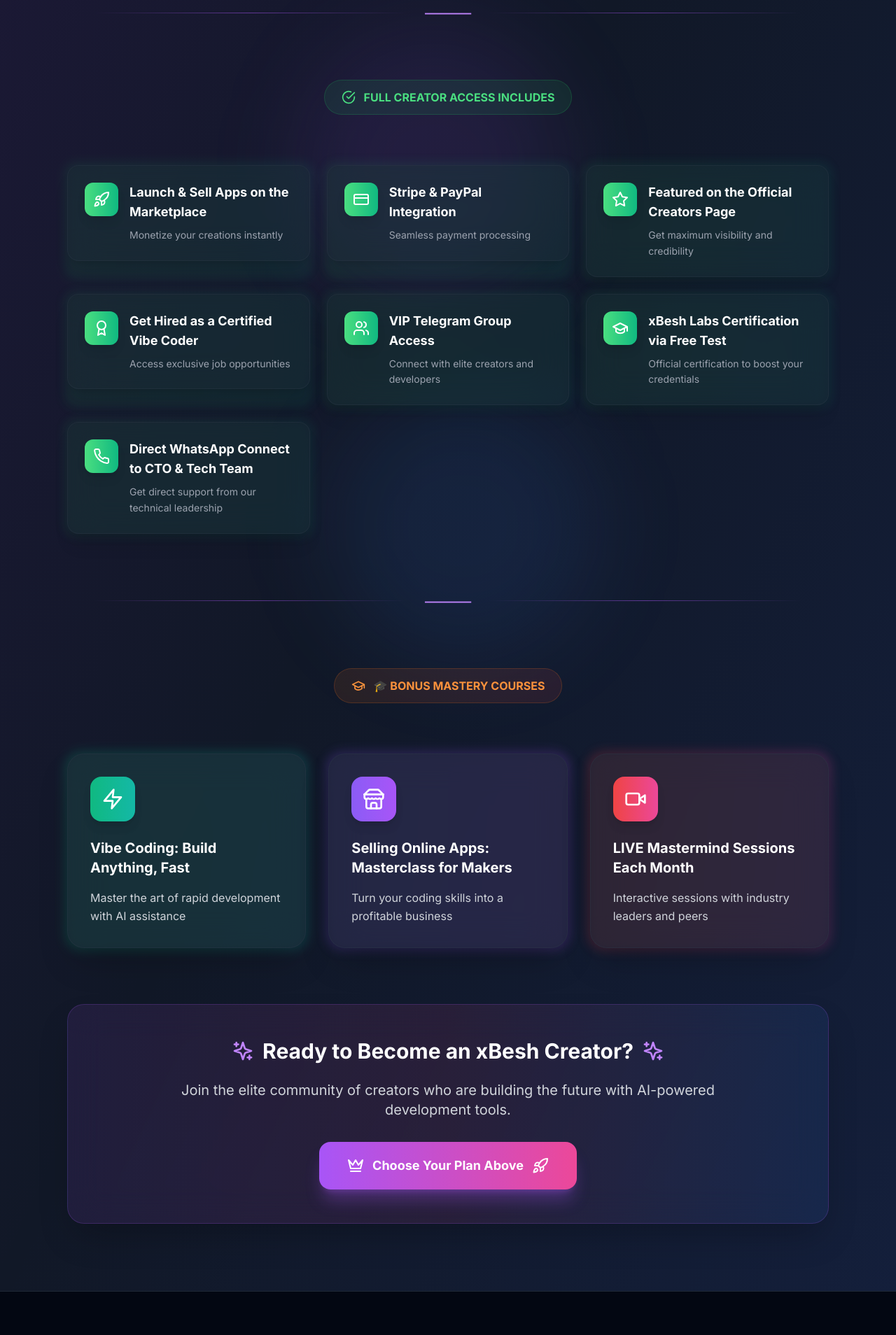
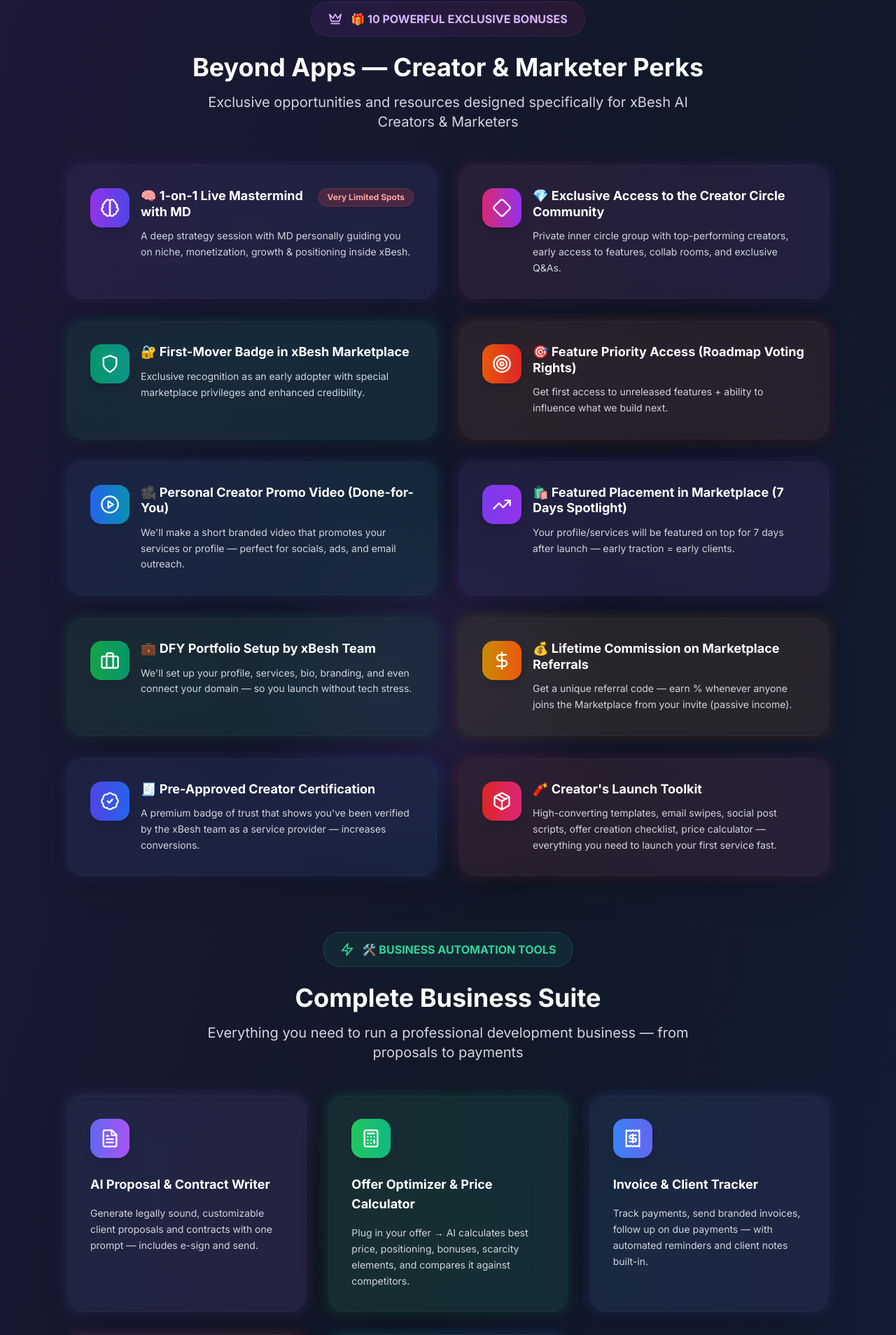
Before and after one commit to xbmilan/xbesh_webinar_2july, a React (Vite) app: page / in a window 1280 px wide. Shown: the part 5618-7526 px from the top of the page at 70% size. Built offline with nearby package versions, Linux system fonts and the light colour scheme.

Commit message:
Bonuses section updated

```diff
--- a/src/components/Bonuses.tsx
+++ b/src/components/Bonuses.tsx
@@ -15,7 +15,22 @@
   Gift,
   Sparkles,
   Phone,
-  CheckCircle
+  CheckCircle,
+  FileText,
+  Calculator,
+  Receipt,
+  Mail,
+  Globe,
+  Brain,
+  Diamond,
+  Shield,
+  Target,
+  PlayCircle,
+  TrendingUp,
+  Briefcase,
+  DollarSign,
+  BadgeCheck,
+  Package
 } from 'lucide-react';
 
 const mainBonuses = [
@@ -36,6 +51,103 @@
     title: 'KoalaCart — Sell like a pro',
     description: 'Our ThriveCart-style platform for professional online selling',
     gradient: 'from-purple-500 to-pink-500'
+  }
+];
+
+const businessTools = [
+  {
+    icon: FileText,
+    title: 'AI Proposal & Contract Writer',
+    description: 'Generate legally sound, customizable client proposals and contracts with one prompt — includes e-sign and send.',
+    gradient: 'from-indigo-500 to-purple-500'
+  },
+  {
+    icon: Calculator,
+    title: 'Offer Optimizer & Price Calculator',
+    description: 'Plug in your offer → AI calculates best price, positioning, bonuses, scarcity elements, and compares it against competitors.',
+    gradient: 'from-green-500 to-emerald-500'
+  },
+  {
+    icon: Receipt,
+    title: 'Invoice & Client Tracker',
+    description: 'Track payments, send branded invoices, follow up on due payments — with automated reminders and client notes built-in.',
+    gradient: 'from-blue-500 to-indigo-500'
+  },
+  {
+    icon: Mail,
+    title: 'Cold Outreach Launcher (Email + DM)',
+    description: 'Find leads + generate icebreaker emails, DMs, and follow-ups with personalization — all in one dashboard.',
+    gradient: 'from-pink-500 to-red-500'
+  },
+  {
+    icon: Globe,
+    title: 'Portfolio Website Template',
+    description: 'Professional, conversion-optimized portfolio templates that showcase your work and attract high-value clients.',
+    gradient: 'from-cyan-500 to-blue-500'
+  }
+];
+
+const exclusiveCreatorBonuses = [
+  {
+    icon: Brain,
+    title: '🧠 1-on-1 Live Mastermind with MD',
+    description: 'A deep strategy session with MD personally guiding you on niche, monetization, growth & positioning inside xBesh.',
+    badge: 'Very Limited Spots',
+    gradient: 'from-purple-600 to-indigo-600'
+  },
+  {
+    icon: Diamond,
+    title: '💎 Exclusive Access to the Creator Circle Community',
+    description: 'Private inner circle group with top-performing creators, early access to features, collab rooms, and exclusive Q&As.',
+    gradient: 'from-pink-600 to-purple-600'
+  },
+  {
+    icon: Shield,
+    title: '🔐 First-Mover Badge in xBesh Marketplace',
+    description: 'Exclusive recognition as an early adopter with special marketplace privileges and enhanced credibility.',
+    gradient: 'from-emerald-600 to-teal-600'
+  },
+  {
+    icon: Target,
+    title: '🎯 Feature Priority Access (Roadmap Voting Rights)',
+    description: 'Get first access to unreleased features + ability to influence what we build next.',
+    gradient: 'from-orange-600 to-red-600'
+  },
+  {
+    icon: PlayCircle,
+    title: '🎥 Personal Creator Promo Video (Done-for-You)',
+    description: 'We\'ll make a short branded video that promotes your services or profile — perfect for socials, ads, and email outreach.',
+    gradient: 'from-blue-600 to-cyan-600'
+  },
+  {
+    icon: TrendingUp,
+    title: '🛍️ Featured Placement in Marketplace (7 Days Spotlight)',
+    description: 'Your profile/services will be featured on top for 7 days after launch — early traction = early clients.',
+    gradient: 'from-violet-600 to-purple-600'
+  },
+  {
+    icon: Briefcase,
+    title: '💼 DFY Portfolio Setup by xBesh Team',
+    description: 'We\'ll set up your profile, services, bio, branding, and even connect your domain — so you launch without tech stress.',
+    gradient: 'from-green-600 to-emerald-600'
+  },
+  {
+    icon: DollarSign,
+    title: '💰 Lifetime Commission on Marketplace Referrals',
+    description: 'Get a unique referral code — earn % whenever anyone joins the Marketplace from your invite (passive income).',
+    gradient: 'from-yellow-600 to-orange-600'
+  },
+  {
+    icon: BadgeCheck,
+    title: '🧾 Pre-Approved Creator Certification',
+    description: 'A premium badge of trust that shows you\'ve been verified by the xBesh team as a service provider — increases conversions.',
+    gradient: 'from-indigo-600 to-blue-600'
+  },
+  {
+    icon: Package,
+    title: '🧨 Creator\'s Launch Toolkit',
+    description: 'High-converting templates, email swipes, social post scripts, offer creation checklist, price calculator — everything you need to launch your first service fast.',
+    gradient: 'from-red-600 to-pink-600'
   }
 ];
 
@@ -152,6 +264,97 @@
           })}
         </div>
 
+        {/* Exclusive Creator Bonuses */}
+        <div className="mb-20">
+          <div className="text-center mb-12">
+            <div className="inline-flex items-center space-x-3 bg-gradient-to-r from-purple-600/10 to-pink-600/10 border border-purple-600/20 text-purple-300 px-6 py-3 rounded-full mb-6">
+              <Crown className="w-5 h-5" />
+              <span className="font-bold">🎁 10 POWERFUL EXCLUSIVE BONUSES</span>
+            </div>
+            <h3 className="text-3xl md:text-4xl font-bold text-white mb-4">
+              Beyond Apps — Creator & Marketer Perks
+            </h3>
+            <p className="text-xl text-gray-300 max-w-3xl mx-auto">
+              Exclusive opportunities and resources designed specifically for xBesh AI Creators & Marketers
+            </p>
+          </div>
+
+          <div className="grid grid-cols-1 md:grid-cols-2 gap-8">
+            {exclusiveCreatorBonuses.map((bonus, index) => {
+              const IconComponent = bonus.icon;
+              return (
+                <div key={index} className="group relative">
+                  {/* Glow effect */}
+                  <div className={`absolute -inset-1 bg-gradient-to-r ${bonus.gradient} rounded-3xl blur opacity-15 group-hover:opacity-35 transition duration-500`}></div>
+
+                  <div className="relative bg-gray-800/40 backdrop-blur-xl rounded-3xl p-8 border border-gray-700/30 shadow-2xl transition-all duration-500 hover:scale-105 h-full">
+                    <div className="flex items-start space-x-4">
+                      <div className={`flex-shrink-0 w-14 h-14 bg-gradient-to-r ${bonus.gradient} rounded-2xl flex items-center justify-center shadow-lg`}>
+                        <IconComponent className="w-7 h-7 text-white" />
+                      </div>
+                      <div className="flex-1">
+                        <div className="flex items-start justify-between mb-3">
+                          <h4 className="text-lg font-bold text-white leading-tight">
+                            {bonus.title}
+                          </h4>
+                          {bonus.badge && (
+                            <span className="ml-2 px-3 py-1 bg-red-500/20 border border-red-500/30 text-red-300 text-xs font-bold rounded-full whitespace-nowrap">
+                              {bonus.badge}
+                            </span>
+                          )}
+                        </div>
+                        <p className="text-gray-300 text-sm leading-relaxed">
+                          {bonus.description}
+                        </p>
+                      </div>
+                    </div>
+                  </div>
+                </div>
+              );
+            })}
+          </div>
+        </div>
+
+        {/* Business Automation Tools */}
+        <div className="mb-20">
+          <div className="text-center mb-12">
+            <div className="inline-flex items-center space-x-3 bg-gradient-to-r from-emerald-500/10 to-teal-500/10 border border-emerald-500/20 text-emerald-400 px-6 py-3 rounded-full mb-6">
+              <Zap className="w-5 h-5" />
+              <span className="font-bold">🛠️ BUSINESS AUTOMATION TOOLS</span>
+            </div>
+            <h3 className="text-3xl md:text-4xl font-bold text-white mb-4">
+              Complete Business Suite
+            </h3>
+            <p className="text-xl text-gray-300 max-w-3xl mx-auto">
+              Everything you need to run a professional development business — from proposals to payments
+            </p>
+          </div>
+
+          <div className="grid grid-cols-1 md:grid-cols-2 lg:grid-cols-3 gap-8">
+            {businessTools.map((tool, index) => {
+              const IconComponent = tool.icon;
+              return (
+                <div key={index} className="group relative">
+                  {/* Glow effect */}
+                  <div className={`absolute -inset-1 bg-gradient-to-r ${tool.gradient} rounded-3xl blur opacity-15 group-hover:opacity-35 transition duration-500`}></div>
+
+                  <div className="relative bg-gray-800/40 backdrop-blur-xl rounded-3xl p-8 border border-gray-700/30 shadow-2xl transition-all duration-500 hover:scale-105 h-full">
+                    <div className={`w-14 h-14 bg-gradient-to-r ${tool.gradient} rounded-2xl flex items-center justify-center mb-6 shadow-lg`}>
+                      <IconComponent className="w-7 h-7 text-white" />
+                    </div>
+                    <h4 className="text-lg font-bold text-white mb-4">
+                      {tool.title}
+                    </h4>
+                    <p className="text-gray-300 text-sm leading-relaxed">
+                      {tool.description}
+                    </p>
+                  </div>
+                </div>
+              );
+            })}
+          </div>
+        </div>
+
         {/* Divider */}
         <div className="flex items-center justify-center mb-20">
           <div className="h-px bg-gradient-to-r from-transparent via-purple-500/50 to-transparent w-full max-w-md"></div>
```
